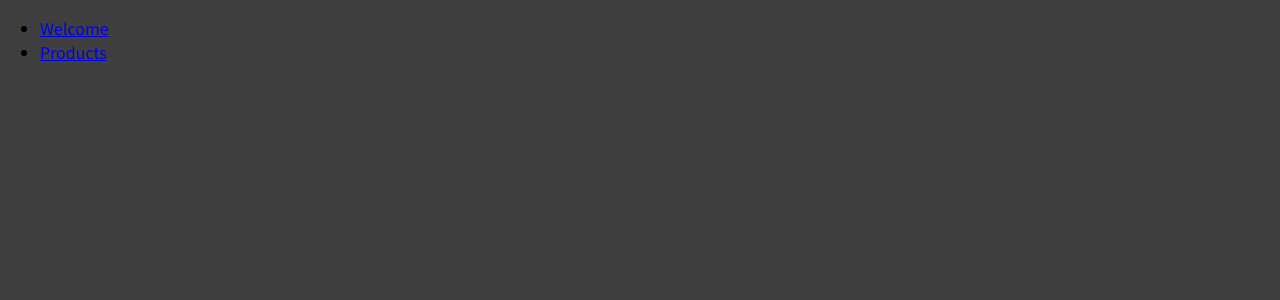
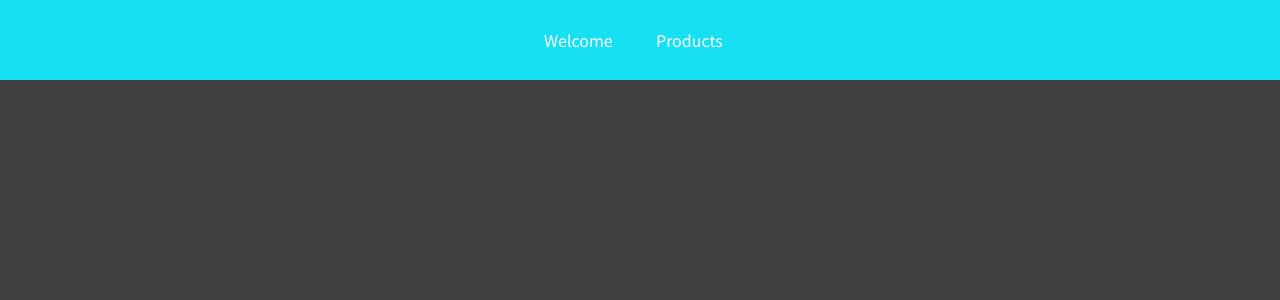
Before and after one commit to Kim-Jeongyoung/react-router1, a JavaScript app: page / in a window 1280 px wide. Shown: the top 300 px of the page. Built offline with nearby package versions, Linux system fonts and the light colour scheme.

Commit message:
271. Using NavLinks

```diff
--- a/src/components/MainHeader.js
+++ b/src/components/MainHeader.js
@@ -1,15 +1,21 @@
-import { Link } from "react-router-dom";
+import { NavLink } from "react-router-dom";
+
+import classes from "./MainHeader.module.css";
 
 const MainHeader = () => {
   return (
-    <header>
+    <header className={classes.header}>
       <nav>
         <ul>
           <li>
-            <Link to="/welcome">Welcome</Link>
+            <NavLink activeClassName={classes.active} to="/welcome">
+              Welcome
+            </NavLink>
           </li>
           <li>
-            <Link to="/products">Products</Link>
+            <NavLink activeClassName={classes.active} to="/products">
+              Products
+            </NavLink>
           </li>
         </ul>
       </nav>
--- /dev/null
+++ b/src/components/MainHeader.module.css
@@ -0,0 +1,38 @@
+.header {
+  width: 100%;
+  height: 5rem;
+  background-color: #17e0f2;
+  padding: 0 10%;
+}
+
+.header nav {
+  height: 100%;
+}
+
+.header ul {
+  height: 100%;
+  list-style: none;
+  display: flex;
+  padding: 0;
+  margin: 0;
+  align-items: center;
+  justify-content: center;
+}
+
+.header li {
+  margin: 0 1rem;
+  width: 5rem;
+}
+
+.header a {
+  color: white;
+  text-decoration: none;
+}
+
+.header a:hover,
+.header a:active,
+.header a.active {
+  color: #cf44b8;
+  padding-bottom: 0.25rem;
+  border-bottom: 4px solid #cf44b8;
+}
--- a/src/index.css
+++ b/src/index.css
@@ -12,3 +12,15 @@
   margin: 0;
   background-color: #3f3f3f;
 }
+
+main {
+  margin-top: 7rem;
+  text-align: center;
+}
+
+h1,
+h2,
+h3,
+p {
+  color: #17e0f2;
+}
```
Also changed, not shown: 1 other file (tests, documents, lock files or other folders).
